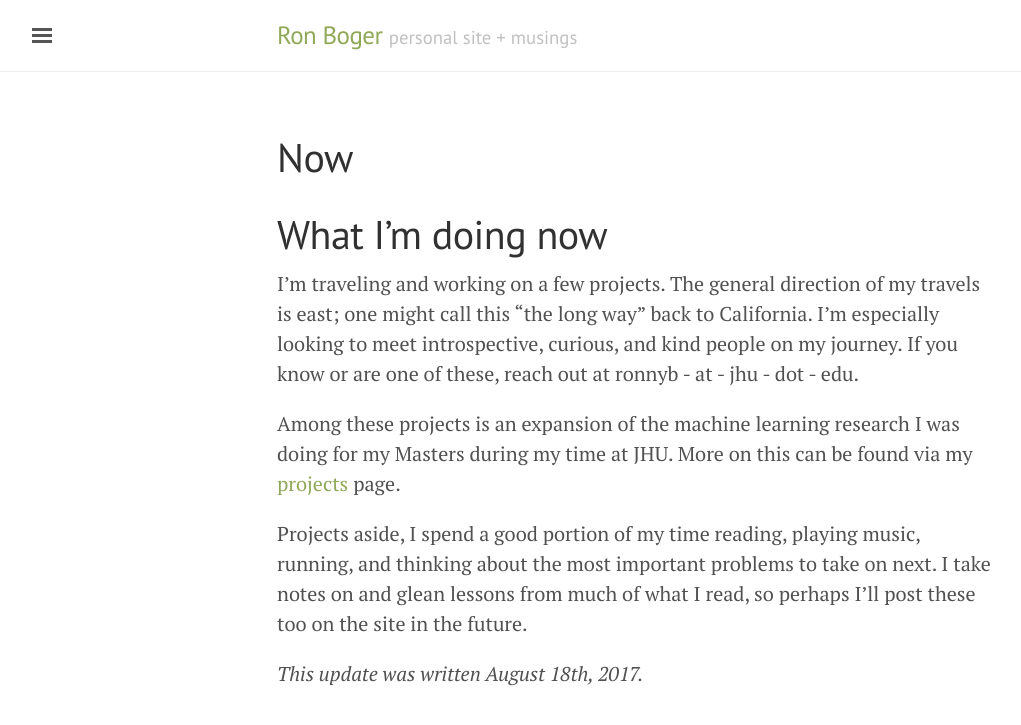
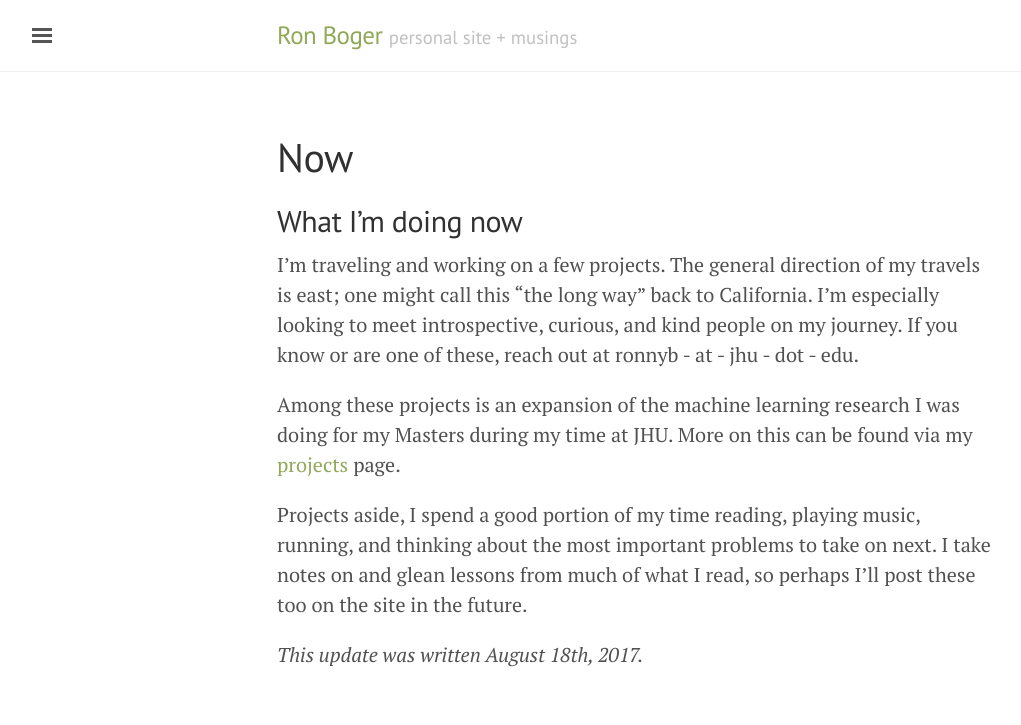
Before and after one commit to ronboger/ronboger.github.io, a Jekyll site: the page built from now.md, in a window 1280 px wide. Shown: the top 725 px of the page, without its empty margins (3-1024 px from the left). Built offline with Jekyll 4.4.1, drawn with Linux system fonts in a browser that asks for light colours.

Commit message:
Headline size

```diff
--- a/now.md
+++ b/now.md
@@ -3,7 +3,7 @@ layout: page
 title: Now
 ---
 
-# What I’m doing now
+## What I’m doing now
 
 I'm traveling and working on a few projects. The general direction of my travels is east; one might call this "the long way" back to California. I'm especially looking to meet introspective, curious, and kind people on my journey. If you know or are one of these, reach out at ronnyb - at - jhu - dot - edu.
 
```
